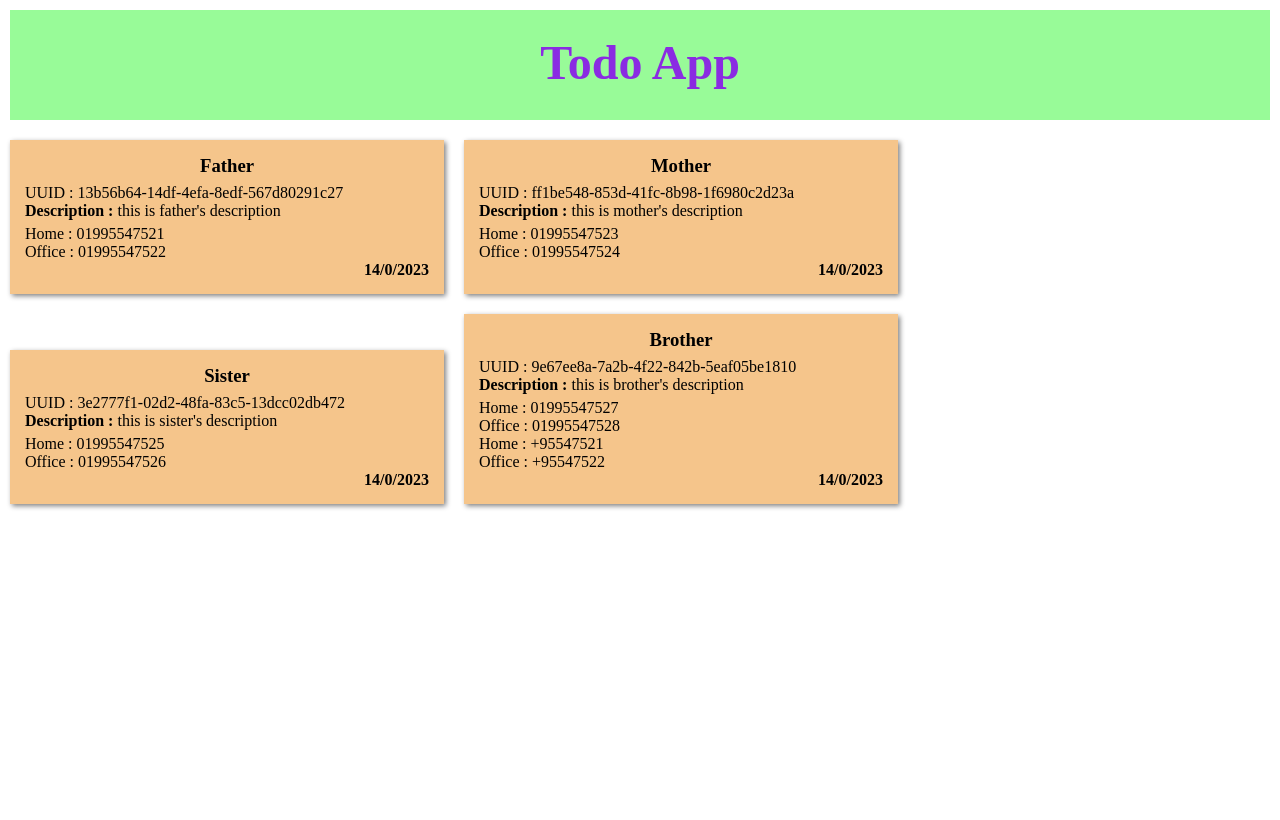
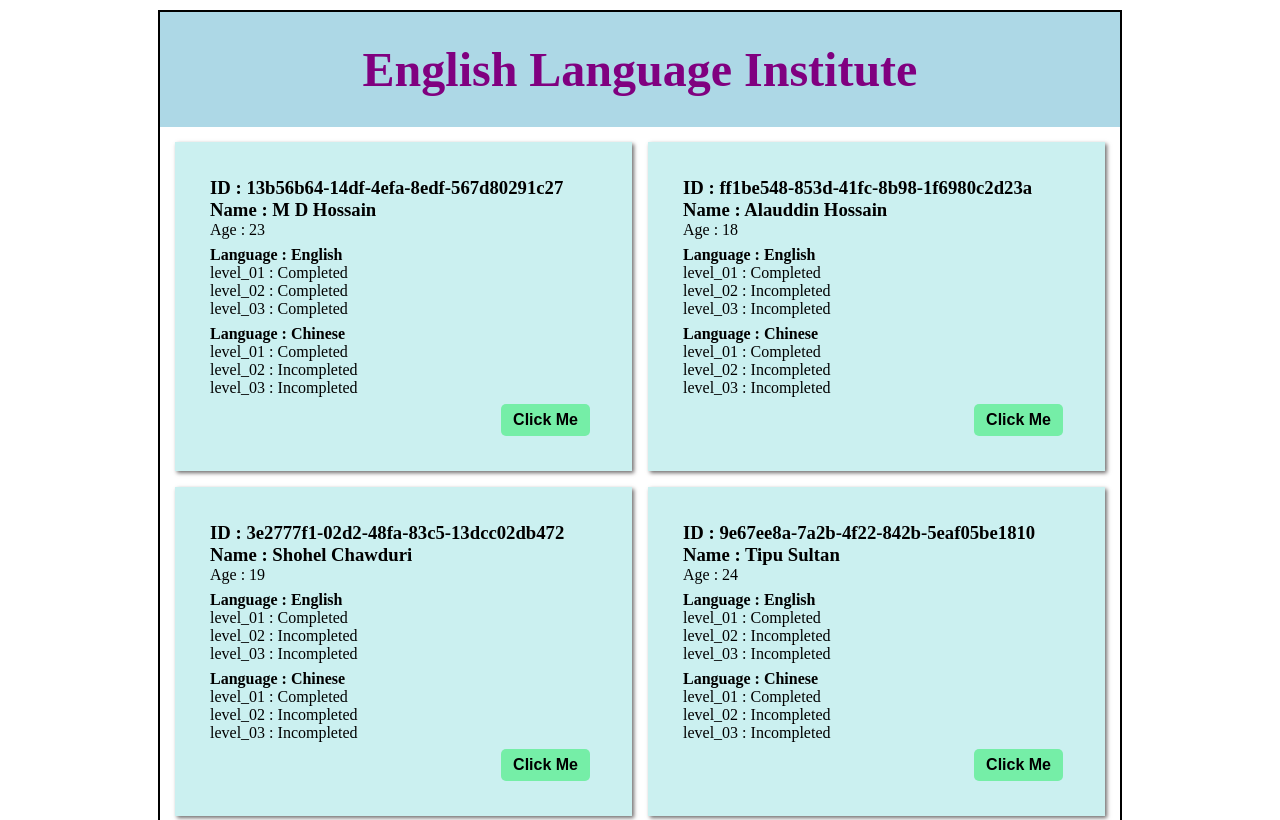
Before and after one commit to delwar-bscse/React-JS, a React (Create React App) app in the folder 01-first-app/: page / in a window 1280 px wide. Shown: the top 820 px of the page. Built offline with nearby package versions, Linux system fonts and the light colour scheme.

Commit message:
Language Institute card

```diff
--- a/01-first-app/public/index.html
+++ b/01-first-app/public/index.html
@@ -1,12 +1,12 @@
 <!DOCTYPE html>
 <html lang="en">
 <head>
-  <meta charset="UTF-8">
-  <title>React App</title>
-  <link rel="stylesheet" href="style.css">
+    <meta charset="UTF-8">
+    <title>Language Institute</title>
+    <link rel="stylesheet" href="./style.css">
 </head>
 <body>
-  <div id="root"></div>
-  <script src="../src/index.js" type="text/jsx"></script>
+    <div id="root"></div>
+    <script src="../src/index.js" type="text/jsx"></script>
 </body>
 </html>
--- a/01-first-app/public/style.css
+++ b/01-first-app/public/style.css
@@ -2,31 +2,44 @@
     margin:0px;
     padding:0px;
 }
-.todoHeading{
-    background-color:palegreen;
-    color:blueviolet;
+.li_div{
+    margin: 10px auto;
+    max-width: 960px;
+    border:2px solid black;
+}
+.li_header{
+    background-color:#ADD8E6;
+    color:#800080;
     text-align:center;
-    padding:25px 10px 30px;
-    margin:10px;
-    font-size:3rem;
+    padding:30px 25px;
+    font-size: 3rem;
 }
-.Card{
-    background-color: rgb(245, 197, 139);
-    padding:15px;
-    margin:10px;
-    width:404px;
-    box-shadow:2px 2px 5px grey;
-    display:inline-block;
+.li_cards{
+    display:grid;
+    grid-template-columns: 1fr 1fr;
+    grid-gap: 1em;
+    margin:15px;
 }
-.cardTitle{
-    text-align:center;
-    margin-bottom:7px;
+.li_card{
+    background-color: #cbf0f0;
+    padding:35px;
+    box-shadow: 2px 2px 4px rgb(112, 109, 109);
 }
-.cardDes{
-    text-align: justify;
-    margin-bottom:5px;
+.lang{
+    margin-top:7px;
 }
-.cardTime{
-    text-align: right;
-    font-weight:bold;
+.btn{
+    padding:7px 12px;
+    margin:7px 7px 0 0;
+    border:0px solid #000;
+    border-radius:5px;
+    float:right;
+    font-weight: bold;
+    font-size:16px;
+    background-color:#75eea7;
+    transition:0.5s;
 }
+.btn:hover{
+    background-color: aqua;
+    color: rgb(235, 116, 116);
+}
--- a/01-first-app/src/App.js
+++ b/01-first-app/src/App.js
@@ -1,16 +1,19 @@
 import React from 'react';
 import Card from './components/Card';
-import Data from './data.json';
+import Datas from './data.json';
 import {v4 as uuidv4} from 'uuid';
 
 function App(){
-    return <div>
-        <h1 className='todoHeading'>Todo App</h1>
-        {Data.map((item)=>{
-        const {title, des, numbers} = item;
-        return <Card key={uuidv4()} id={uuidv4()} cardTitle={title} cardDes={des} cardNumber={numbers}/>
-    })}
+
+    const datas = Datas.map((data)=>{
+        const {name, age, languages} = data;
+        return <Card key={uuidv4()} id={uuidv4()} name={name} age={age} languages={languages}/>
+    });
+
+    return <div className='li_div'>
+        <h1 className='li_header'>English Language Institute</h1>
+        <div className='li_cards'>{datas}</div>
     </div>
-}
+};
 
 export default App;
--- a/01-first-app/src/components/Card.js
+++ b/01-first-app/src/components/Card.js
@@ -1,30 +1,25 @@
 import React from 'react';
 
-const date = new Date();
-const getDay = date.getDate();
-const getMonth = date.getMonth();
-const getYear = date.getFullYear();
+function Card(props){
+    const {id, name, age, languages} = props;
 
+    const lang_level = languages.map((lang)=>{
+        const {language,level_01,level_02,level_03} = lang;
+        return <div className='lang'>
+            <h4>Language : {language}</h4>
+            <p>level_01 : {level_01}</p>
+            <p>level_02 : {level_02}</p>
+            <p>level_03 : {level_03}</p>
+        </div>
+    });
 
-function Card(props){
-
-  const {id, cardTitle, cardDes, cardNumber} = props;
-
-  const nums = cardNumber.map((num, index)=>{
-    const {homeNum, officeNum} = num;
-    return <div key={index}>
-      <p>Home : {homeNum}</p>
-      <p>Office : {officeNum}</p>
+    return <div className='li_card'>
+        <h3>ID : {id}</h3>
+        <h3>Name : {name}</h3>
+        <p>Age : {age}</p>
+        {lang_level}
+        <button className='btn'>Click Me</button>
     </div>
-  })
-
-  return <div className='Card'>
-    <h3 className='cardTitle'>{cardTitle}</h3>
-    <p>{"UUID : "+id}</p>
-    <p className='cardDes'><b>Description : </b>{cardDes}</p>
-    {nums}
-    <p className='cardTime'>{getDay+"/"+getMonth+"/"+getYear}</p>
-  </div>
 }
 
 export default Card;
--- a/01-first-app/src/data.json
+++ b/01-first-app/src/data.json
@@ -1,45 +1,145 @@
 [
     {
-        "title" : "Father",
-        "des" : "this is father's description",
-        "numbers":[
+        "name":"M D Hossain",
+        "age":"23",
+        "languages":[
             {
-                "homeNum":"01995547521",
-                "officeNum":"01995547522"
+                "language":"English",
+                "level_01":"Completed",
+                "level_02":"Completed",
+                "level_03":"Completed"
+            },
+            {
+                "language":"Chinese",
+                "level_01":"Completed",
+                "level_02":"Incompleted",
+                "level_03":"Incompleted"
             }
         ]
     },
     {
-        "title" : "Mother",
-        "des" : "this is mother's description",
-        "numbers":[
+        "name":"Alauddin Hossain",
+        "age":"18",
+        "languages":[
             {
-                "homeNum":"01995547523",
-                "officeNum":"01995547524"
+                "language":"English",
+                "level_01":"Completed",
+                "level_02":"Incompleted",
+                "level_03":"Incompleted"
+            },
+            {
+                "language":"Chinese",
+                "level_01":"Completed",
+                "level_02":"Incompleted",
+                "level_03":"Incompleted"
             }
         ]
     },
     {
-        "title" : "Sister",
-        "des" : "this is sister's description",
-        "numbers":[
+        "name":"Shohel Chawduri",
+        "age":"19",
+        "languages":[
             {
-                "homeNum":"01995547525",
-                "officeNum":"01995547526"
+                "language":"English",
+                "level_01":"Completed",
+                "level_02":"Incompleted",
+                "level_03":"Incompleted"
+            },
+            {
+                "language":"Chinese",
+                "level_01":"Completed",
+                "level_02":"Incompleted",
+                "level_03":"Incompleted"
             }
         ]
     },
     {
-        "title" : "Brother",
-        "des" : "this is brother's description",
-        "numbers":[
+        "name":"Tipu Sultan",
+        "age":"24",
+        "languages":[
             {
-                "homeNum":"01995547527",
-                "officeNum":"01995547528"
+                "language":"English",
+                "level_01":"Completed",
+                "level_02":"Incompleted",
+                "level_03":"Incompleted"
             },
             {
-                "homeNum":"+95547521",
-                "officeNum":"+95547522"
+                "language":"Chinese",
+                "level_01":"Completed",
+                "level_02":"Incompleted",
+                "level_03":"Incompleted"
+            }
+        ]
+    },
+    {
+        "name":"Afruja Ahmed",
+        "age":"22",
+        "languages":[
+            {
+                "language":"English",
+                "level_01":"Completed",
+                "level_02":"Completed",
+                "level_03":"Completed"
+            },
+            {
+                "language":"Chinese",
+                "level_01":"Completed",
+                "level_02":"Incompleted",
+                "level_03":"Incompleted"
+            }
+        ]
+    },
+    {
+        "name":"Shakawat Shikdar",
+        "age":"25",
+        "languages":[
+            {
+                "language":"English",
+                "level_01":"Completed",
+                "level_02":"Incompleted",
+                "level_03":"Incompleted"
+            },
+            {
+                "language":"Chinese",
+                "level_01":"Completed",
+                "level_02":"Incompleted",
+                "level_03":"Incompleted"
+            }
+        ]
+    },
+    {
+        "name":"Shonaly Akter",
+        "age":"18",
+        "languages":[
+            {
+                "language":"English",
+                "level_01":"Completed",
+                "level_02":"Incompleted",
+                "level_03":"Incompleted"
+            },
+            {
+                "language":"Chinese",
+                "level_01":"Completed",
+                "level_02":"Incompleted",
+                "level_03":"Incompleted"
+            }
+        ]
+    },
+    {
+        "name":"Towfiqul Islam",
+        "age":"21",
+        "languages":[
+            {
+                "language":"English",
+                "level_01":"Completed",
+                "level_02":"Incompleted",
+                "level_03":"Incompleted"
+            },
+            {
+                "language":"Chinese",
+                "level_01":"Completed",
+                "level_02":"Incompleted",
+                "level_03":"Incompleted"
             }
         ]
     }
--- a/01-first-app/src/index.js
+++ b/01-first-app/src/index.js
@@ -2,7 +2,7 @@ import React from 'react';
 import ReactDOM from 'react-dom/client';
 import App from './App';
 
-const root = ReactDOM.createRoot(document.getElementById('root'));
-root.render(
+const Root = ReactDOM.createRoot(document.getElementById('root'));
+Root.render(
     <App />
 )
```
